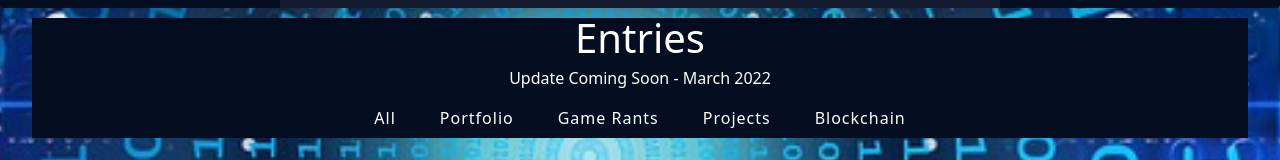
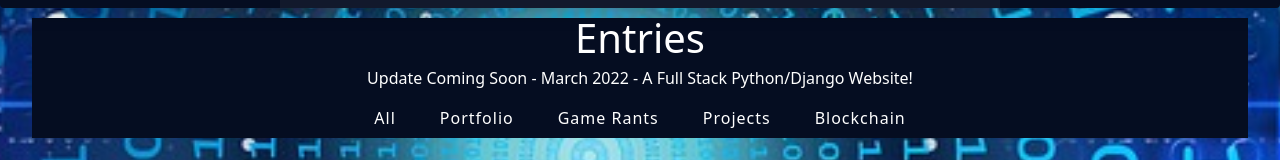
Before and after one commit to JpBongiovanni/JB_Portfolio, a React (Create React App) app: page /blog in a window 1280 px wide. Shown: the part 329-489 px from the top of the page. Built offline with nearby package versions, Linux system fonts and the light colour scheme.

Commit message:
update message

```diff
--- a/src/components/Blog/BlogApp.js
+++ b/src/components/Blog/BlogApp.js
@@ -23,7 +23,7 @@ function BlogApp() {
         <section className="menu section">
             <div className="title">
                 <h2>Entries</h2>
-                <h4>Update coming soon - March 2022</h4>
+                <h4>Update coming soon - March 2022 - A full stack Python/Django website!</h4>
                 <Categories categories={categories}filterItems={filterItems}/>
             </div>
             <div>
```
